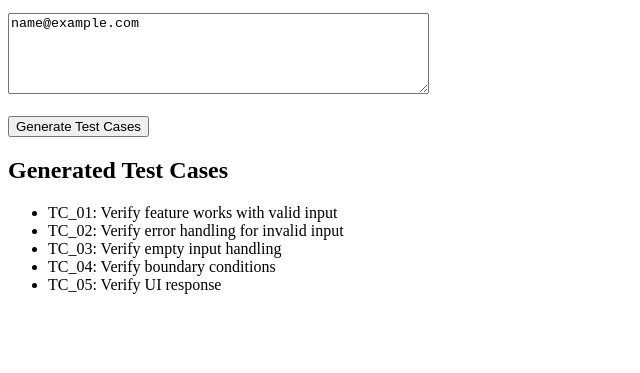
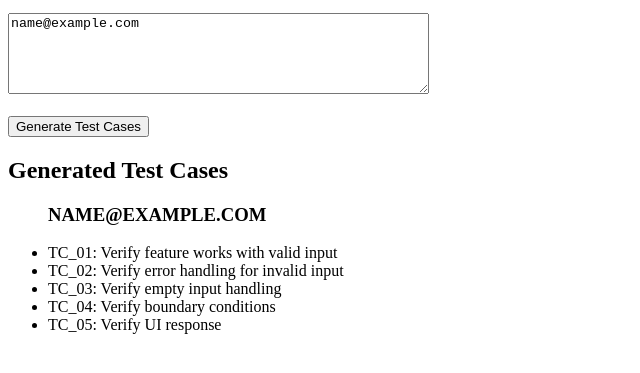
Before and after one commit to Rishi-web-bot/test-case-generator, a plain HTML site: page index.html in a window 1280 px wide. Both pictures are taken after typing "name@example.com" into the empty fields and a click on the button "Generate Test Cases". Shown: the part 101-474 px from the top of the page, without its empty margins (0-640 px from the left). Drawn offline with Linux system fonts and the light colour scheme.

Commit message:
Add multi-feature test case generation with persistence

```diff
--- a/index.html
+++ b/index.html
@@ -29,15 +29,46 @@
     const generateBtn = document.getElementById("generateBtn");
     const testCaseList = document.getElementById("testCaseList");
 
-    generateBtn.addEventListener("click", function () {
-        const feature = featureInput.value.trim().toLowerCase();
+    let savedTestCases = JSON.parse(localStorage.getItem("testCases")) || [];
+
+    // STEP 3C: Load saved multi-feature test cases
+    window.onload = function () {
         testCaseList.innerHTML = "";
 
-        if (feature === "") {
-            alert("Please enter a feature description");
+        savedTestCases.forEach(function (item) {
+            const heading = document.createElement("h3");
+            heading.textContent = item.feature.toUpperCase();
+            testCaseList.appendChild(heading);
+
+            item.testCases.forEach(function (testCase, index) {
+                const li = document.createElement("li");
+                li.textContent =
+                    "TC_" +
+                    String(index + 1).padStart(2, "0") +
+                    ": " +
+                    testCase;
+                testCaseList.appendChild(li);
+            });
+        });
+    };
+
+    // STEP 3B: Generate multi-feature test cases
+    generateBtn.addEventListener("click", function () {
+        const features = featureInput.value
+            .trim()
+            .toLowerCase()
+            .split("\n");
+
+        testCaseList.innerHTML = "";
+
+        if (features.length === 0 || features[0] === "") {
+            alert("Please enter at least one feature");
             return;
         }
 
+        let allTestCases = [];
+
+        features.forEach(function (feature) {
             let testCases = [];
 
             if (feature.includes("login")) {
@@ -48,8 +79,7 @@
                     "Verify password masking",
                     "Verify account lock after multiple failures"
                 ];
-        }
-        else if (feature.includes("signup") || feature.includes("register")) {
+            } else if (feature.includes("signup") || feature.includes("register")) {
                 testCases = [
                     "Verify signup with valid details",
                     "Verify error for existing email",
@@ -57,8 +87,7 @@
                     "Verify password strength rules",
                     "Verify successful account creation"
                 ];
-        }
-        else if (feature.includes("search")) {
+            } else if (feature.includes("search")) {
                 testCases = [
                     "Verify search with valid keyword",
                     "Verify no results message",
@@ -66,8 +95,7 @@
                     "Verify case-insensitive search",
                     "Verify search performance"
                 ];
-        }
-        else {
+            } else {
                 testCases = [
                     "Verify feature works with valid input",
                     "Verify error handling for invalid input",
@@ -77,6 +105,11 @@
                 ];
             }
 
+            // Heading
+            const heading = document.createElement("h3");
+            heading.textContent = feature.toUpperCase();
+            testCaseList.appendChild(heading);
+
             testCases.forEach(function (testCase, index) {
                 const li = document.createElement("li");
                 li.textContent =
@@ -84,12 +117,16 @@
                     String(index + 1).padStart(2, "0") +
                     ": " +
                     testCase;
-
                 testCaseList.appendChild(li);
             });
+
+            allTestCases.push({ feature, testCases });
+        });
+
+        savedTestCases = allTestCases;
+        localStorage.setItem("testCases", JSON.stringify(savedTestCases));
     });
 </script>
 
-
 </body>
 </html>
```
Lines whose indentation alone changed are shown as unchanged.
